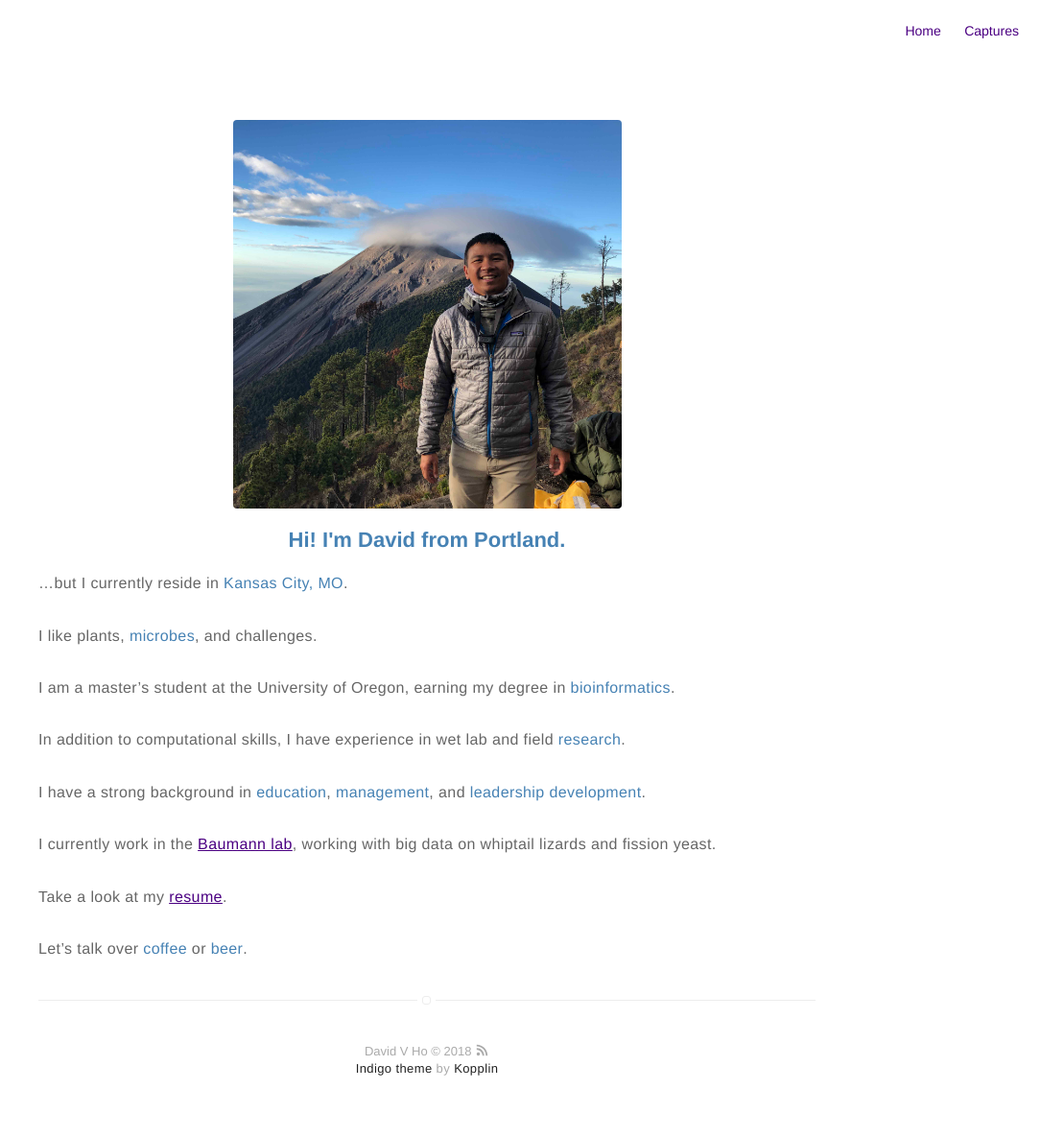
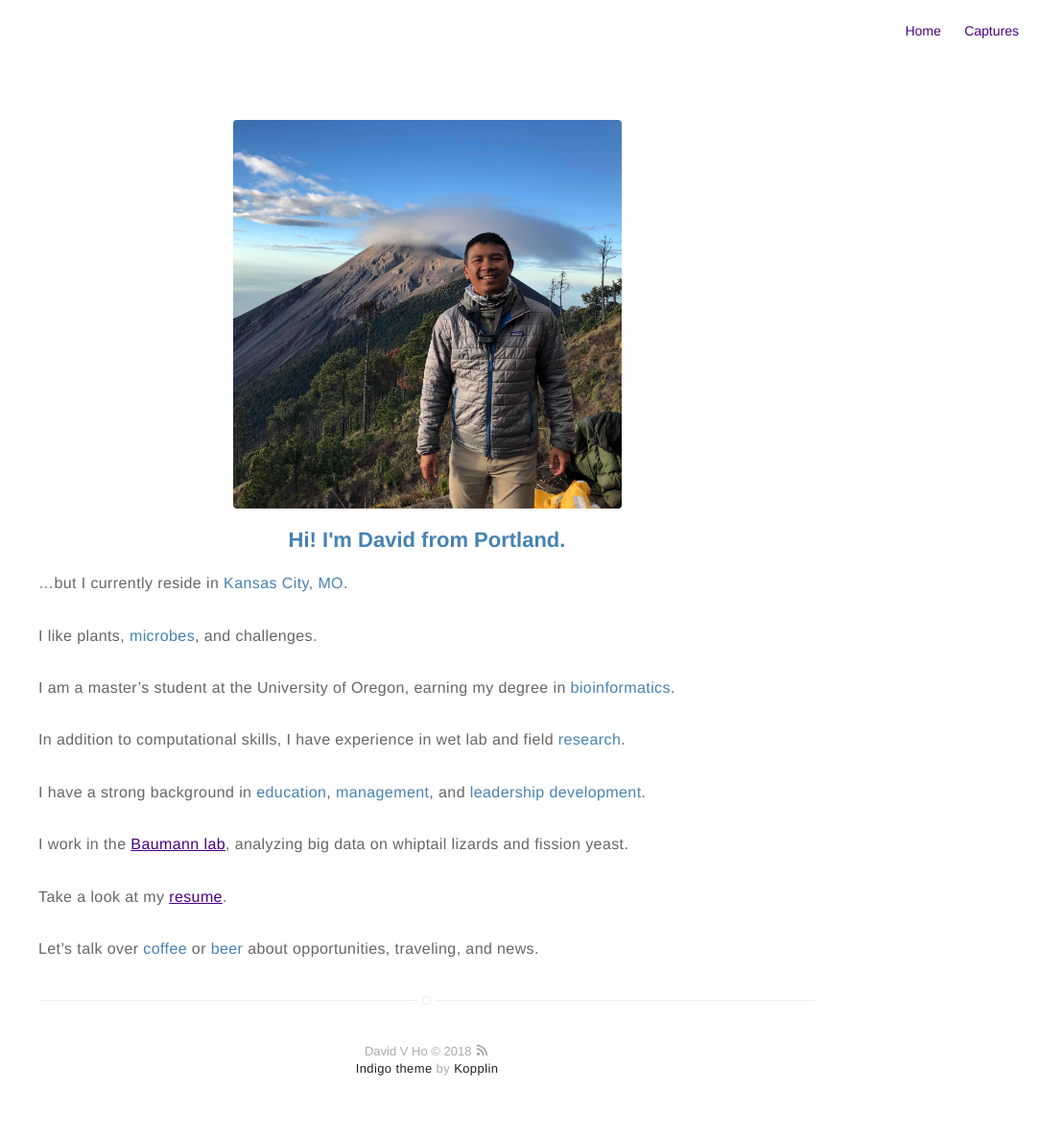
Before and after one commit to davidvho/davidvho.github.io, a Jekyll site: the page built from about.md, in a window 1280 px wide. Shown: the whole page at 96% size, without its empty margins (195-1280 px from the left). Built offline with Jekyll 4.4.1, drawn with Linux system fonts in a browser that asks for light colours.

Commit message:
updated about me

```diff
--- a/about.md
+++ b/about.md
@@ -11,6 +11,6 @@ layout: page
 <br><br>I am a master's student at the University of Oregon, earning my degree in <b><font color="#4682B4">bioinformatics</font></b>.
 <br><br>In addition to computational skills, I have experience in wet lab and field <b><font color="#4682B4">research</font></b>.
 <br><br>I have a strong background in <b><font color="#4682B4">education</font></b>, <b><font color="#4682B4">management</font></b>, and <b><font color="#4682B4">leadership development</font></b>.
-<br><br>I currently work in the <b><font color="#4682B4"><a href="http://baumannlab.org/">Baumann lab</a></font></b>, working with big data on whiptail lizards and fission yeast.
+<br><br>I work in the <b><font color="#4682B4"><a href="http://baumannlab.org/">Baumann lab</a></font></b>, analyzing big data on whiptail lizards and fission yeast.
 <br><br>Take a look at my <b><font color="#4682B4"><a href="/files/ho_resume.pdf" target="_blank">resume</a></font></b>.
-<br><br>Let's talk over <b><font color="#4682B4">coffee</font></b> or <b><font color="#4682B4">beer</font></b>.
+<br><br>Let's talk over <b><font color="#4682B4">coffee</font></b> or <b><font color="#4682B4">beer</font></b> about opportunities, traveling, and news.
```
